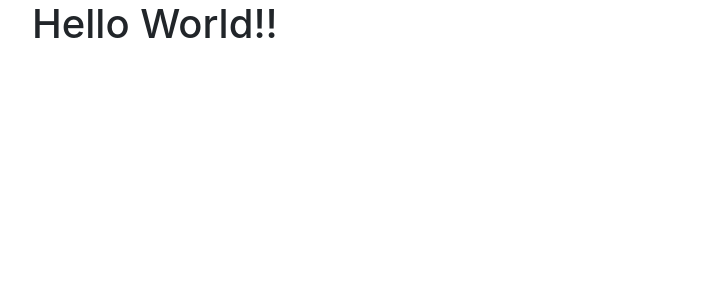
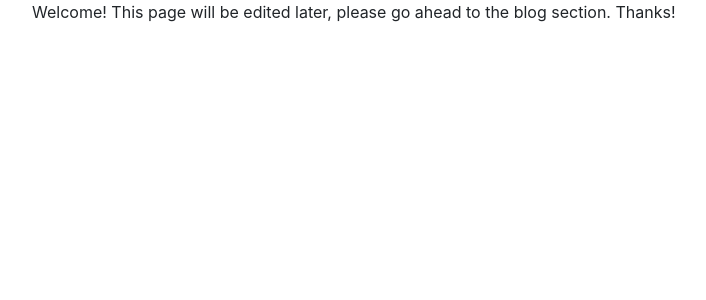
Before and after one commit to senasari/senasari.github.io, a Django app: template portfolio/templates/landing_page.html in a window 1280 px wide. Shown: the part 56-356 px from the top of the page, without its empty margins (53-759 px from the left). Run offline with Django 3.2, Linux system fonts and the light colour scheme; the template is opened without the code that fills it, so the values that code supplies are empty; some libraries are stand-ins or nearby versions.

Commit message:
Changed welcoming message!

```diff
--- a/templates/base.html
+++ b/templates/base.html
@@ -22,7 +22,7 @@
 </nav>
 
 <div class="container">
-    {% block page_content %}{% endblock %}
+     Welcome! This page will be edited later, please go ahead to the blog section. Thanks!
 </div>
 
 
```
